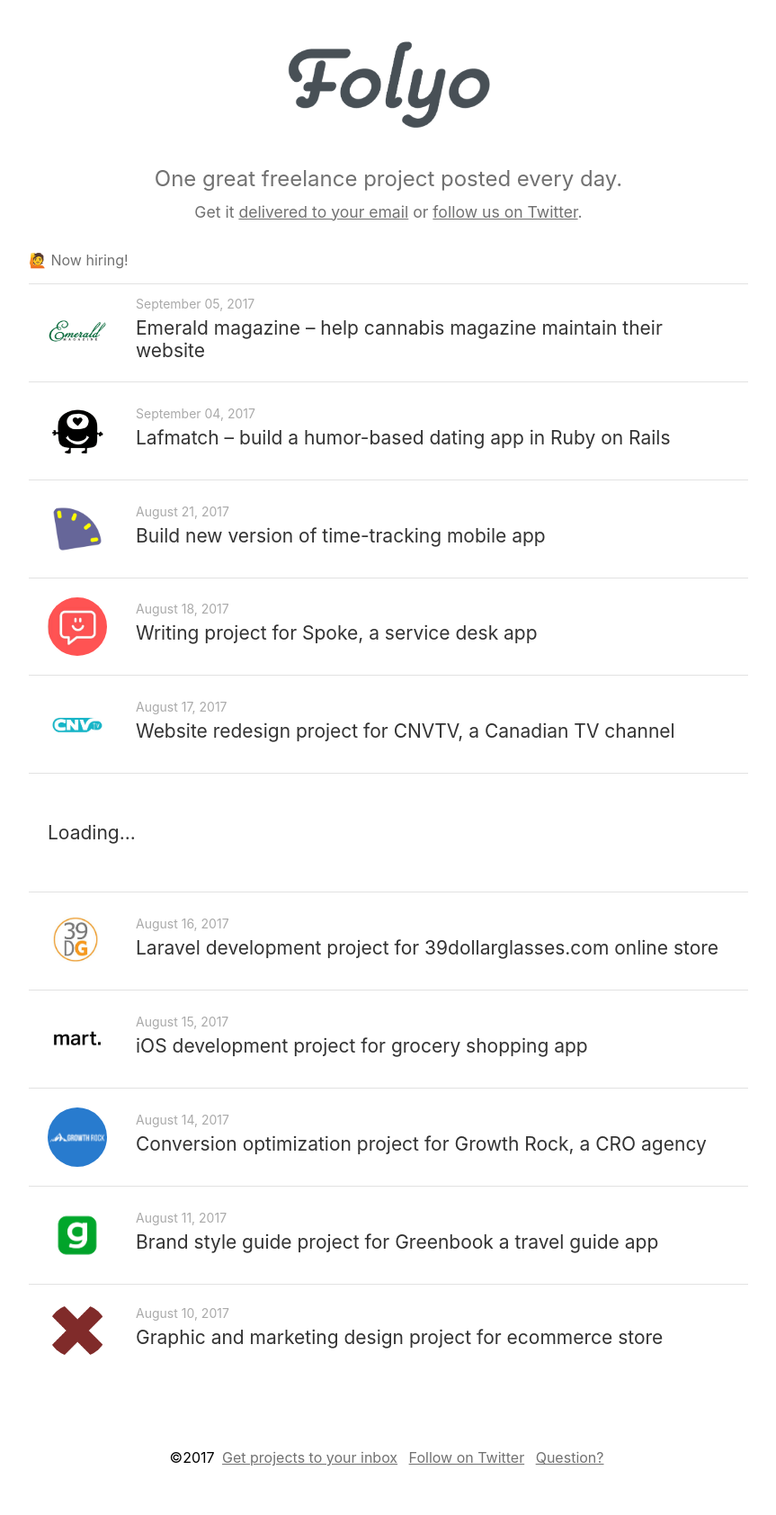
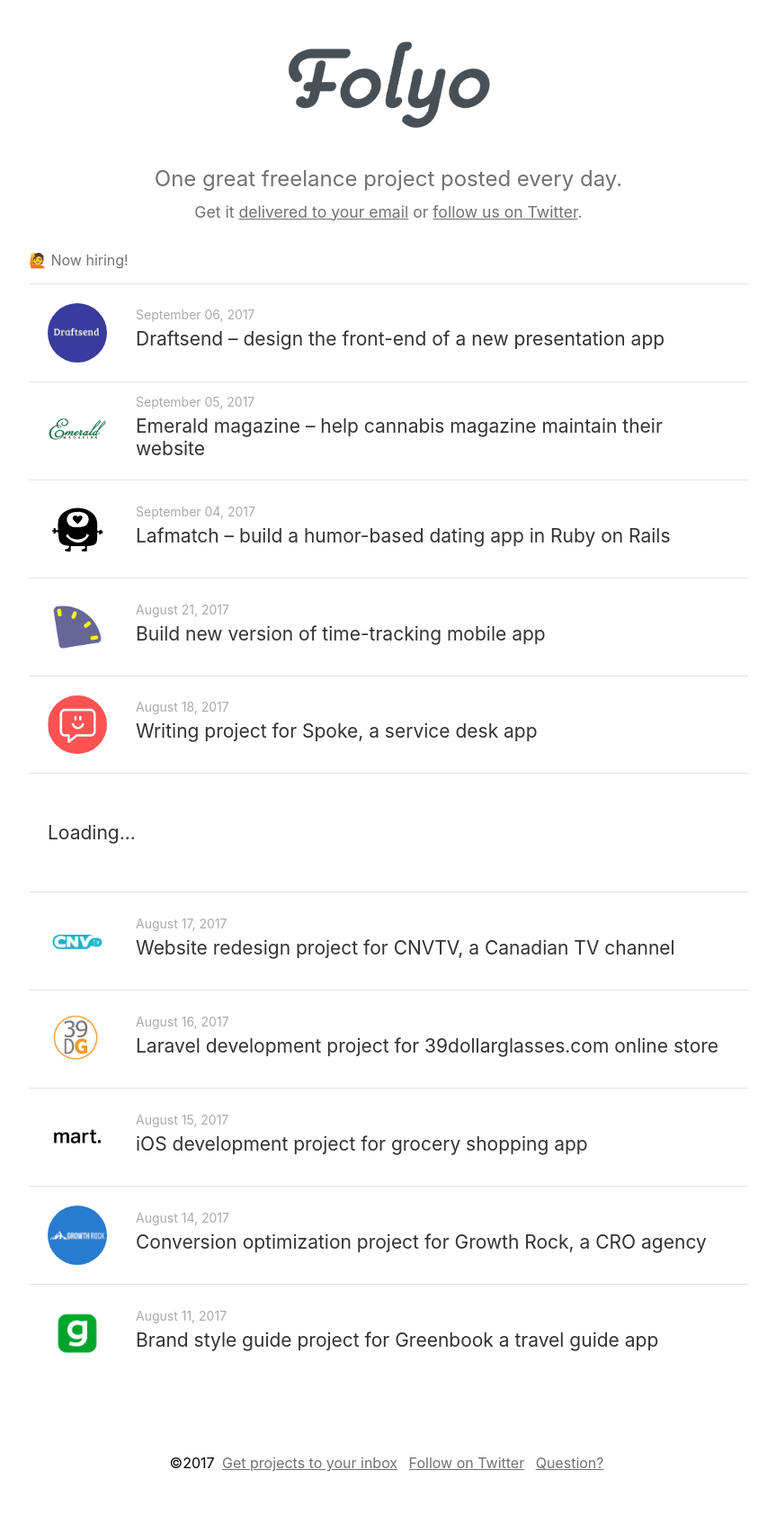
Before and after one commit to robwco/folyo, a Jekyll site: the page built from index.md, in a window 1280 px wide. Shown: the whole page at 90% size, without its empty margins (208-1071 px from the left). Built offline with Jekyll 4.4.1, drawn with Linux system fonts in a browser that asks for light colours; emoji names are drawn with the system emoji font; a script that is not in the unit is left out.

Commit message:
new drafsend project

```diff
--- a/_data/projects.yml
+++ b/_data/projects.yml
@@ -1,8 +1,12 @@
+- title: "Draftsend – design the front-end of a new presentation app "
+  url: https://weworkremotely.com/jobs/5319-front-end-developer
+  picture: "./images/draftsend.png"
+  date: 2017-09-06
+
 - title: "Emerald magazine – help cannabis magazine maintain their website"
   url: https://angel.co/the-emerad-magazine/jobs/275162-web-manager
   picture: "./images/emerald.png"
   date: 2017-09-05
-
 
 - title: "Lafmatch – build a humor-based dating app in Ruby on Rails"
   url: https://lafmatch.breezy.hr/p/710b1c72897f-ruby-on-rails-developer
```
Also changed, not shown: images/draftsend.png (added), 8 other files.
